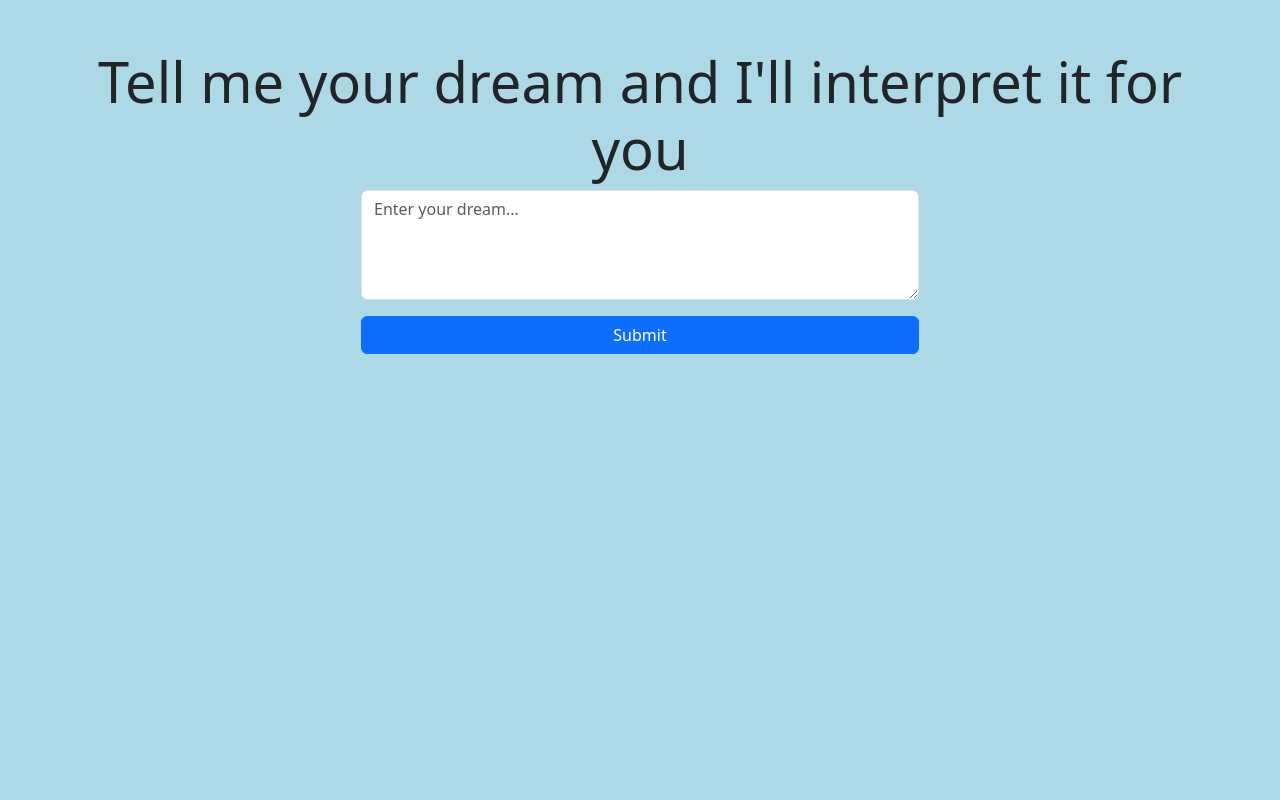
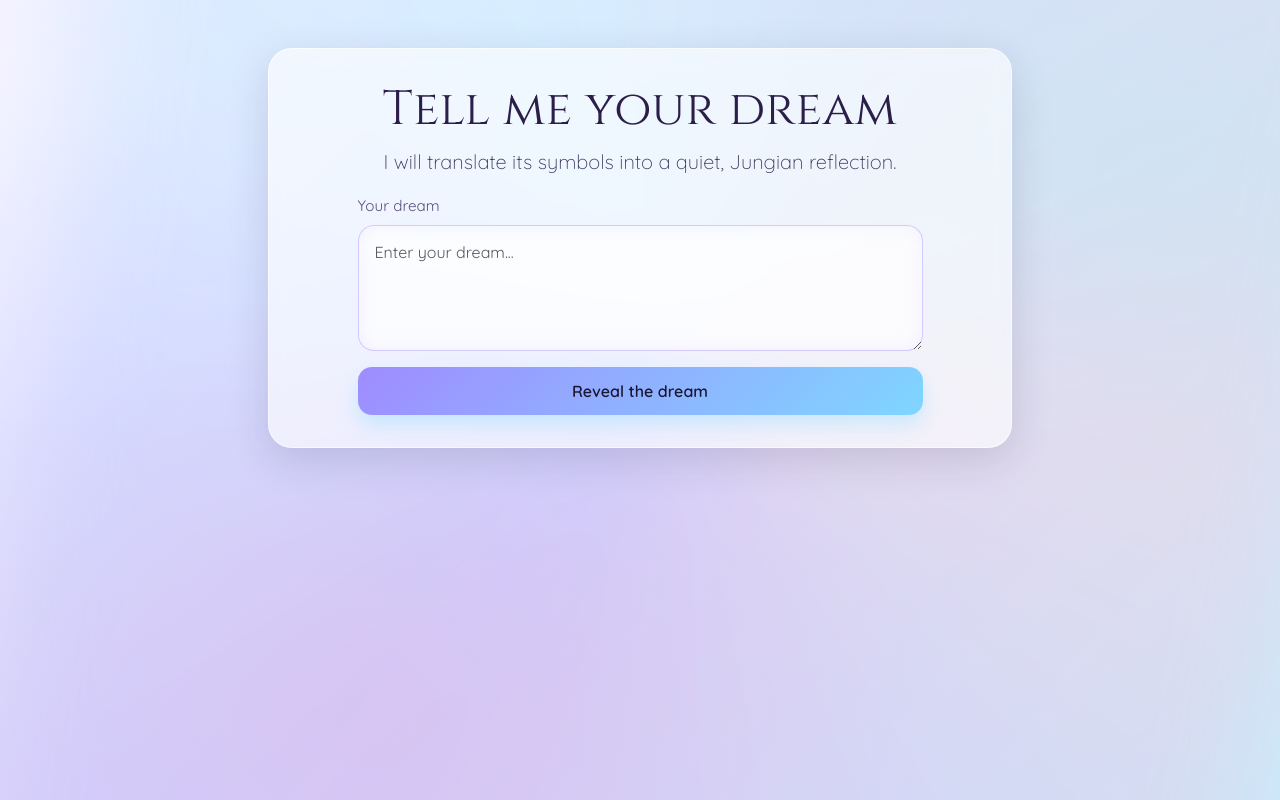
Before and after one commit to aliciailiesiu/A4, a Flask app: page / in a window 1280 px wide. Run offline with Flask 3, Linux system fonts and the light colour scheme.

Commit message:
changed style of page

```diff
--- a/templates/index.html
+++ b/templates/index.html
@@ -3,35 +3,133 @@
 <head>
     <meta charset="UTF-8">
     <meta name="viewport" content="width=device-width, initial-scale=1.0">
-    <title>A4</title>
+    <title>Dream Oracle</title>
     <link href="https://cdn.jsdelivr.net/npm/bootstrap@5.3.3/dist/css/bootstrap.min.css" rel="stylesheet" integrity="sha384-QWTKZyjpPEjISv5WaRU9OFeRpok6YctnYmDr5pNlyT2bRjXh0JMhjY6hW+ALEwIH" crossorigin="anonymous">
+    <link href="https://fonts.googleapis.com/css2?family=Cinzel:wght@400;600;700&family=Quicksand:wght@300;400;500;600&display=swap" rel="stylesheet">
 </head>
-<style>body {
-    background-color: lightblue; /* Solid color */
-}</style>
+<style>
+    :root {
+        --ink: #1d1b2f;
+        --mist: #e9e0ff;
+        --lavender: #b9a8ff;
+        --pearl: #f7f3ff;
+        --rose: #f7c6d3;
+        --aqua: #b6f3ff;
+        --deep: #2b1f4a;
+    }
+    body {
+        min-height: 100vh;
+        color: var(--ink);
+        font-family: "Quicksand", sans-serif;
+        background:
+            radial-gradient(1200px 600px at 10% 10%, rgba(255, 255, 255, 0.55), transparent 60%),
+            radial-gradient(900px 500px at 90% 20%, rgba(182, 243, 255, 0.6), transparent 60%),
+            radial-gradient(900px 700px at 30% 90%, rgba(247, 198, 211, 0.5), transparent 60%),
+            linear-gradient(135deg, #f1ecff 0%, #dfe2ff 45%, #c6f2ff 100%);
+        background-attachment: fixed;
+    }
+    .halo {
+        position: fixed;
+        inset: -20vmax;
+        pointer-events: none;
+        filter: blur(60px);
+        opacity: 0.4;
+        background: conic-gradient(from 120deg, var(--lavender), var(--aqua), var(--rose), var(--lavender));
+        animation: drift 24s linear infinite;
+    }
+    @keyframes drift {
+        0% { transform: translate3d(0, 0, 0) rotate(0deg); }
+        50% { transform: translate3d(6vmax, -4vmax, 0) rotate(180deg); }
+        100% { transform: translate3d(0, 0, 0) rotate(360deg); }
+    }
+    .panel {
+        background: rgba(255, 255, 255, 0.62);
+        border: 1px solid rgba(255, 255, 255, 0.6);
+        border-radius: 24px;
+        box-shadow: 0 12px 40px rgba(43, 31, 74, 0.15);
+        backdrop-filter: blur(10px);
+        padding: 32px;
+    }
+    h1, h3 {
+        font-family: "Cinzel", serif;
+        color: var(--deep);
+        letter-spacing: 0.5px;
+    }
+    .lead {
+        color: #3c355c;
+    }
+    .dream-input {
+        background: rgba(255, 255, 255, 0.75);
+        border: 1px solid rgba(185, 168, 255, 0.6);
+        border-radius: 16px;
+        padding: 14px 16px;
+        box-shadow: inset 0 0 18px rgba(185, 168, 255, 0.15);
+    }
+    .dream-input:focus {
+        border-color: var(--lavender);
+        box-shadow: 0 0 0 0.2rem rgba(185, 168, 255, 0.35);
+    }
+    .dream-btn {
+        background: linear-gradient(135deg, #9f8cff, #7fd6ff);
+        border: none;
+        color: #1b1633;
+        font-weight: 600;
+        padding: 12px 18px;
+        border-radius: 14px;
+        transition: transform 0.2s ease, box-shadow 0.2s ease;
+        box-shadow: 0 10px 20px rgba(125, 214, 255, 0.35);
+    }
+    .dream-btn:hover {
+        transform: translateY(-2px);
+        box-shadow: 0 14px 28px rgba(125, 214, 255, 0.45);
+    }
+    .result-box {
+        background: rgba(247, 243, 255, 0.85);
+        border: 1px solid rgba(185, 168, 255, 0.45);
+        border-radius: 18px;
+        padding: 18px;
+    }
+    .dream-image {
+        border-radius: 18px;
+        box-shadow: 0 18px 40px rgba(43, 31, 74, 0.2);
+        border: 1px solid rgba(255, 255, 255, 0.7);
+    }
+    .tiny-note {
+        font-size: 0.95rem;
+        color: #5a4f7f;
+    }
+    @media (max-width: 576px) {
+        .panel { padding: 22px; }
+        h1 { font-size: 1.9rem; }
+    }
+</style>
 <body>
-
-    <div class="container text-center mt-5">
-        <h1 class="display-4">Tell me your dream and I'll interpret it for you</h1>
-        <form method="POST" class="mx-auto col-md-8 col-lg-6">
-            <div class="mb-3">
-                <textarea name="prompt" rows="4" class="form-control" placeholder="Enter your dream..."></textarea>
+    <div class="halo" aria-hidden="true"></div>
+    <div class="container text-center py-5">
+        <div class="panel mx-auto col-lg-8">
+            <h1 class="display-5">Tell me your dream</h1>
+            <p class="lead">I will translate its symbols into a quiet, Jungian reflection.</p>
+            <form method="POST" class="mx-auto col-lg-10">
+                <div class="mb-3 text-start">
+                    <label for="prompt" class="form-label tiny-note">Your dream</label>
+                    <textarea id="prompt" name="prompt" rows="4" class="form-control dream-input" placeholder="Enter your dream..."></textarea>
                 </div>
                 <div class="d-grid">
-                <input type="submit" value="Submit" class="btn btn-primary">
+                    <input type="submit" value="Reveal the dream" class="dream-btn">
                 </div>
             </form>
             {% if result %}
-  <h3 class="mt-4">Response:</h3>
-  <div class="alert alert-secondary">{{ result }}</div>
+                <h3 class="mt-4">Interpretation</h3>
+                <div class="result-box">{{ result }}</div>
 
                 {% if image_path %}
-    <h3 class="mt-4">Dream Visualization:</h3>
+                    <h3 class="mt-4">Dream Visualization</h3>
                     <img src="{{ url_for('static', filename=image_path) }}"
-         class="img-fluid rounded shadow mt-3"
+                         class="img-fluid dream-image mt-3"
                          alt="Generated dream image">
                 {% endif %}
             {% endif %}
         </div>
+    </div>
 </body>
 </html>
```
Lines whose indentation alone changed are shown as unchanged.
